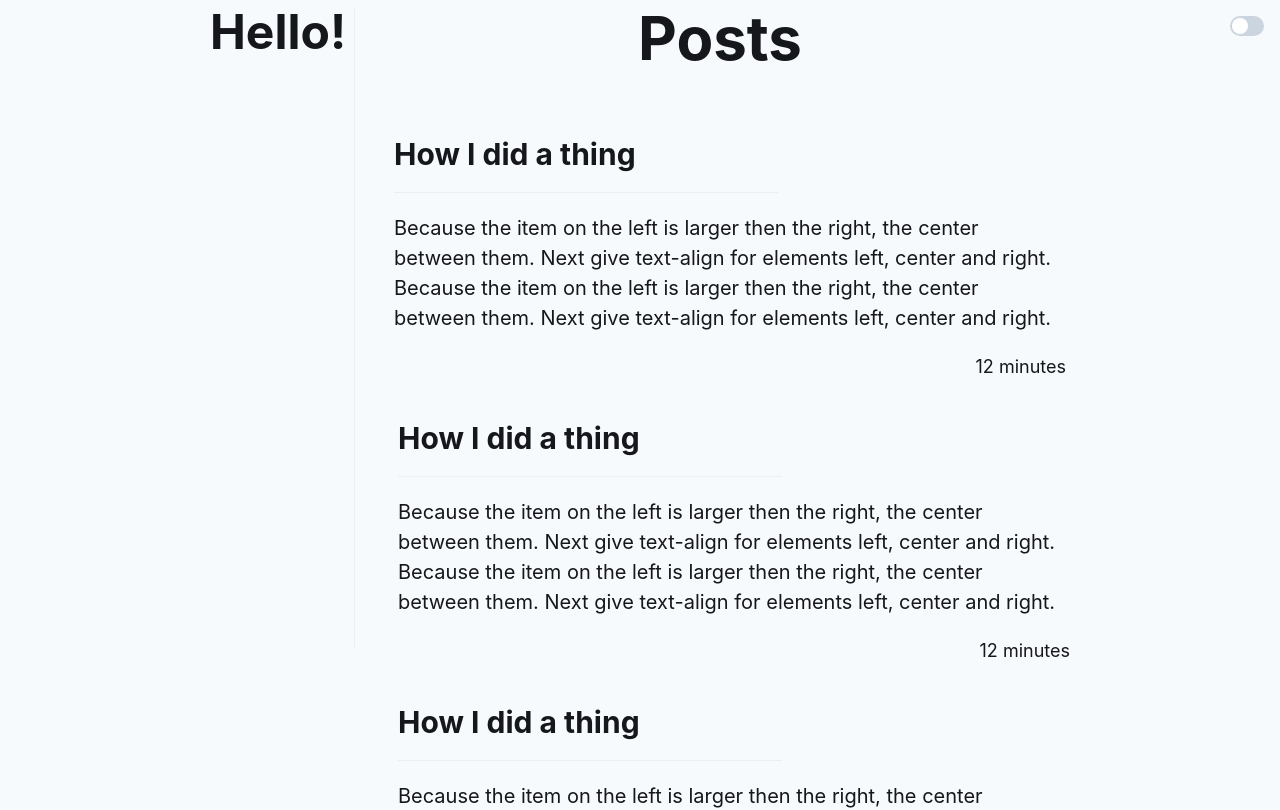
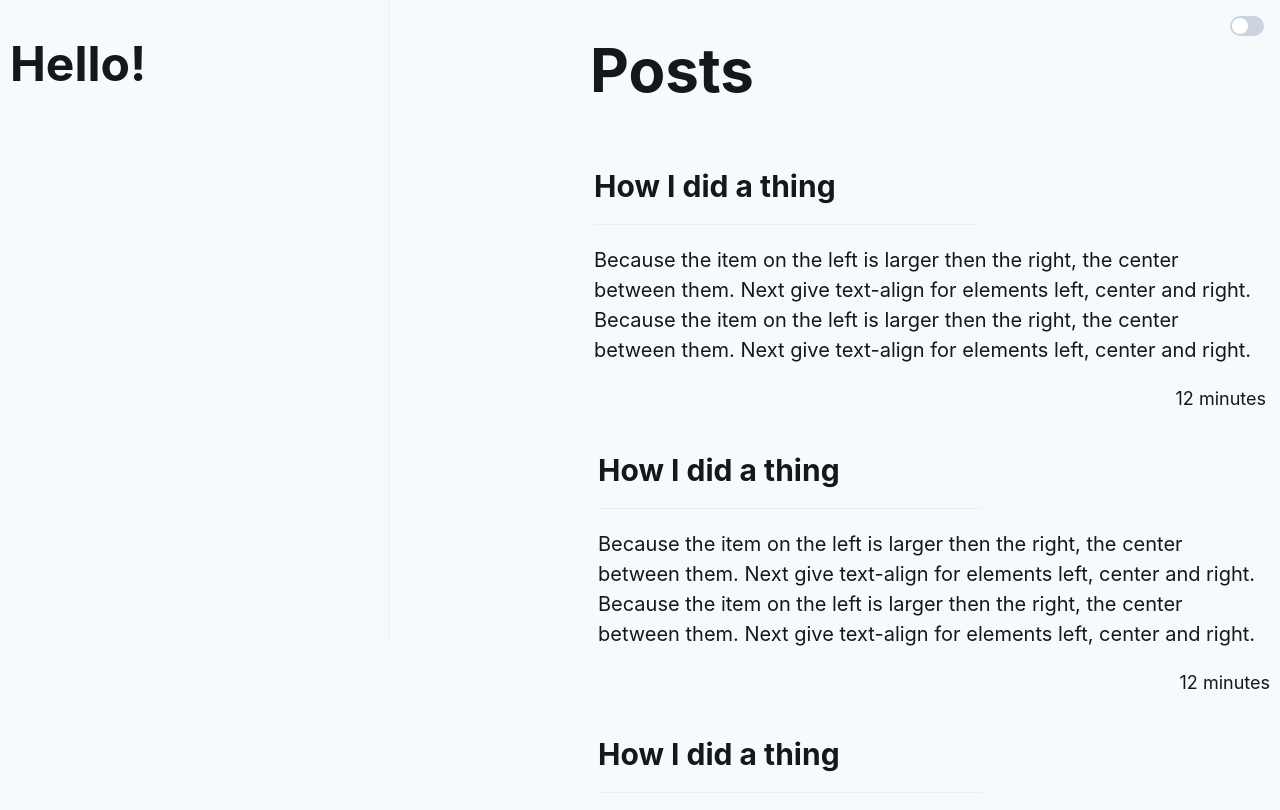
Before and after one commit to WTFox/blog, a Next.js app: page / in a window 1280 px wide. Shown: the top 810 px of the page. Built offline with nearby package versions, Linux system fonts and the light colour scheme.

Commit message:
Sticky Sidebar

```diff
--- a/src/components/Main.tsx
+++ b/src/components/Main.tsx
@@ -1,4 +1,4 @@
-import { Box, Heading, Stack, HStack, Text } from "@chakra-ui/react";
+import { Heading, Stack, HStack } from "@chakra-ui/react";
 
 import { Container } from "./Container";
 import { Footer } from "./Footer";
@@ -6,12 +6,13 @@ import PostListItem from "./PostListItem";
 
 export const Main = () => {
   return (
-    <Container direction="column" order={2}>
+    <Container direction="column">
       <Stack textAlign="left" ml={{ xl: "10rem" }}>
-        <Heading alignSelf={"center"} size="3xl">
+        <Heading pt={10} alignSelf="left" size="3xl">
           Posts
         </Heading>
-        <HStack flexFlow={"column"} pl={5} pt={10}>
+
+        <HStack flexFlow={"column"} pt={10}>
           {new Array(10).fill("").map((val) => {
             return (
               <PostListItem
--- a/src/components/Sidebar.tsx
+++ b/src/components/Sidebar.tsx
@@ -1,10 +1,12 @@
 import {
+  Box,
   Center,
   Divider,
   Text,
-  Stack,
-  HStack,
+  VStack,
   Heading,
+  Grid,
+  GridItem,
 } from "@chakra-ui/react";
 
 import { Container } from "./Container";
@@ -12,38 +14,64 @@ import { Container } from "./Container";
 const MobileNav = (props: any) => {
   return (
     <Container
-      ml={{ base: 0, md: 60 }}
       display={{ base: "flex", xl: "none" }}
       alignItems="center"
       borderBottomWidth="1px"
       justifyContent="flex-start"
       {...props}
     >
-      <Heading textAlign={"center"} size={"4xl"}>
-        Hello!
-      </Heading>
+      <VStack pb={10}>
+        <Heading textAlign={"center"} size={"4xl"}>
+          Hello!
+        </Heading>
+        <Text>This is a story all about how!</Text>
+      </VStack>
+    </Container>
+  );
+};
+
+const VerticalDivider = () => {
+  return (
+    <Container
+      pos={"fixed"}
+      display={{ base: "none", xl: "flex" }}
+      direction={"row"}
+      alignContent={"normal"}
+    >
+      <Center height="80vh">
+        <Divider bg="black" orientation="vertical" />
+      </Center>
+    </Container>
+  );
+};
+
+const SidebarContent = () => {
+  return (
+    <Container
+      h="full"
+      minH="100vh"
+      top={0}
+      pos="fixed"
+      display={{ base: "none", xl: "flex" }}
+    >
+      <Box pt={10}>
+        <Heading size={"2xl"}>Hello!</Heading>
+      </Box>
     </Container>
   );
 };
 
 const Sidebar = () => {
   return (
-    <Container
-      order={1}
-      maxW="xl"
-      position={"fixed"}
-      display={{ base: "none", xl: "block" }}
-    >
-      <HStack justify={"center"} alignItems={"flex-start"}>
-        <Stack>
-          <Heading size={"2xl"}>Hello!</Heading>
-        </Stack>
+    <Grid templateColumns="repeat(10, 1fr)">
+      <GridItem colSpan={9}>
+        <SidebarContent />
+      </GridItem>
 
-        <Center height="80vh">
-          <Divider bg="black" orientation="vertical" />
-        </Center>
-      </HStack>
-    </Container>
+      <GridItem colSpan={1} alignItems="flex-start" justifyContent="flex-end">
+        <VerticalDivider />
+      </GridItem>
+    </Grid>
   );
 };
 
--- a/src/pages/index.tsx
+++ b/src/pages/index.tsx
@@ -2,16 +2,26 @@ import { Container } from "../components/Container";
 import { Main } from "../components/Main";
 import { DarkModeSwitch } from "../components/DarkModeSwitch";
 import { Sidebar, MobileNav } from "../components/Sidebar";
-import { Stack } from "@chakra-ui/react";
+
+import { Grid, GridItem } from "@chakra-ui/react";
 
 const Index = () => (
   <Container>
-    <Stack>
-      <DarkModeSwitch />
-      <MobileNav />
-      <Sidebar />
-      <Main />
-    </Stack>
+    <DarkModeSwitch />
+    <Grid templateColumns="repeat(3, 1fr)">
+      <GridItem colSpan={1} alignItems="start" justifyContent="start">
+        <Sidebar />
+      </GridItem>
+
+      <GridItem
+        alignItems="start"
+        justifyContent="start"
+        colSpan={{ sm: 3, xl: 2 }}
+      >
+        <MobileNav />
+        <Main />
+      </GridItem>
+    </Grid>
   </Container>
 );
 
```
